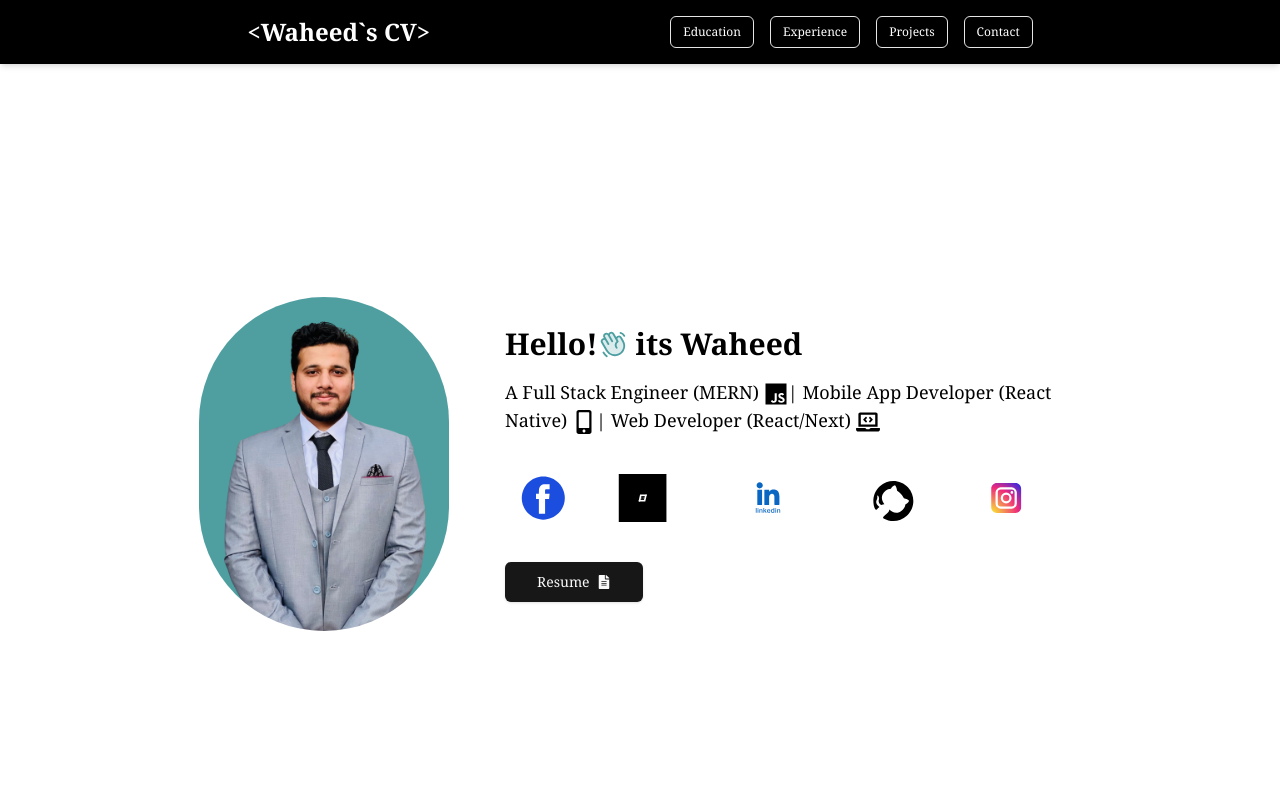
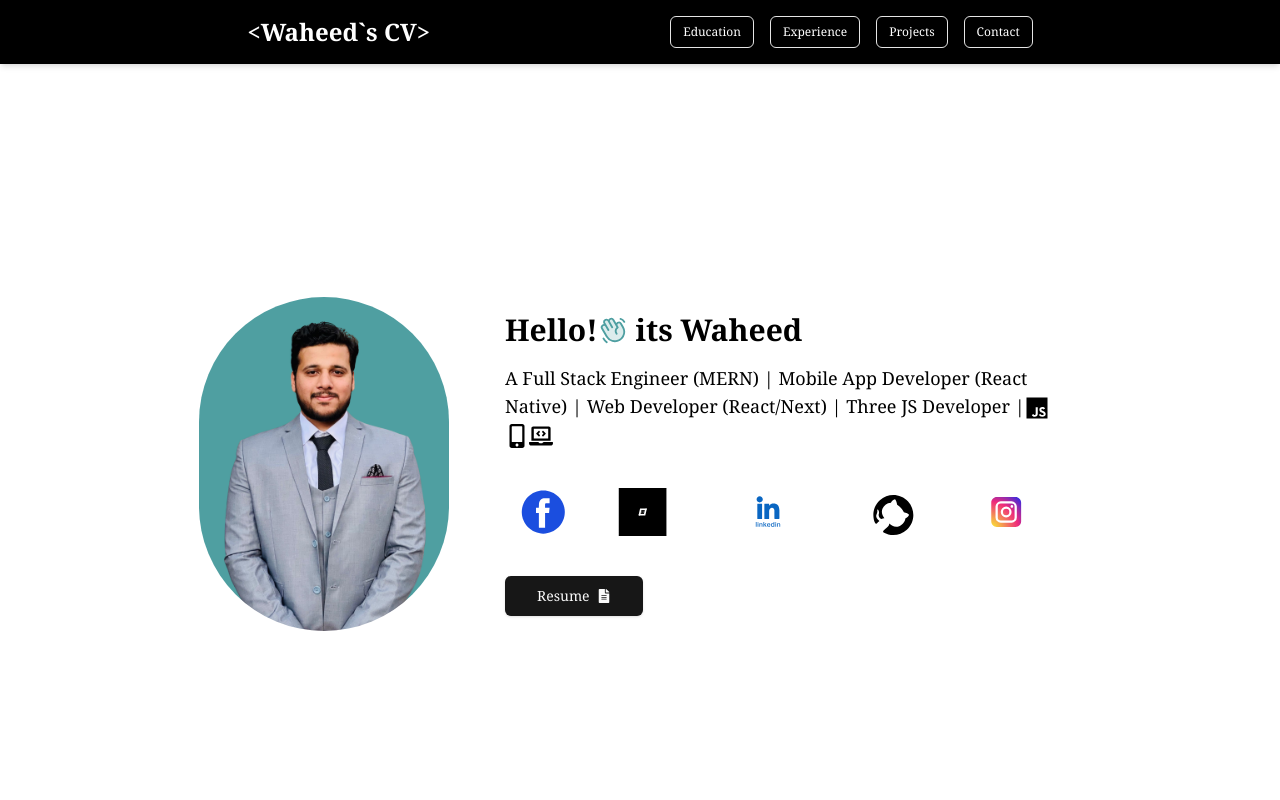
Before and after one commit to WaheedAKhan947/Next-Site, a Next.js app: page / in a window 1280 px wide. Shown: the top 800 px of the page. Built offline with nearby package versions, Linux system fonts and the light colour scheme.

Commit message:
updated profile

```diff
--- a/components/Profile.tsx
+++ b/components/Profile.tsx
@@ -39,11 +39,11 @@ export default function Profile() {
             </h2>
             <div className="md:text-lg text-sm font-medium flex leading-loose">
               <span>
-                A Full Stack Engineer (MERN){" "}
-                <IoLogoJavascript className="inline h-6 w-6" />| Mobile App
-                Developer (React Native){" "}
-                <FaMobileAlt className="inline h-6 w-6" />| Web Developer
-                (React/Next) <FaLaptopCode className="inline w-6 h-6" />
+                A Full Stack Engineer (MERN) | Mobile App Developer (React
+                Native) | Web Developer (React/Next) | Three JS Developer |
+                <IoLogoJavascript className="inline h-6 w-6" />
+                <FaMobileAlt className="inline h-6 w-6" />
+                <FaLaptopCode className="inline w-6 h-6" />
               </span>
             </div>
             <div className="flex justify-between my-4 items-center flex-wrap">
```
